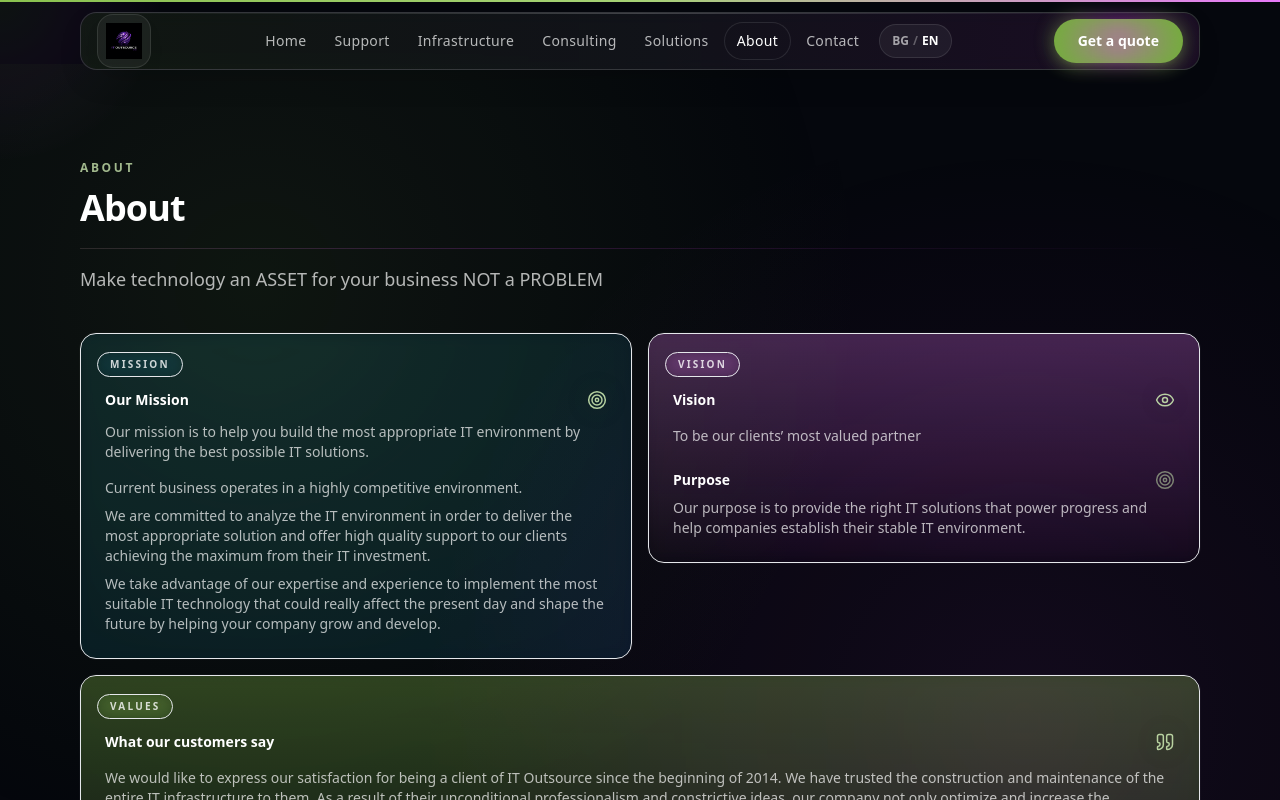
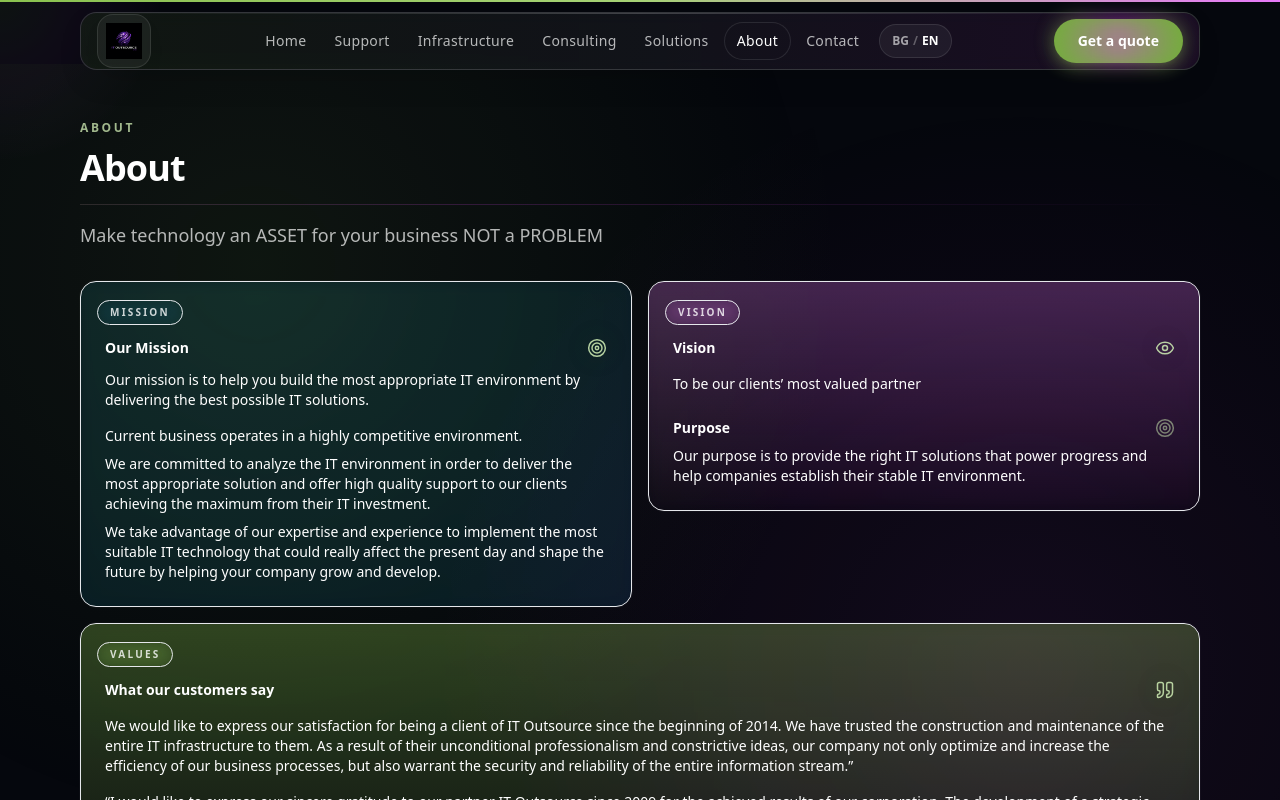
Before and after one commit to gushterovstefan/itosite, a React (Vite) app in the folder website/: page /about in a window 1280 px wide. Shown: the top 800 px of the page. Built offline with nearby package versions, Linux system fonts and the light colour scheme.

Commit message:
Fix page spacing and content visibility

```diff
--- a/website/src/components/Section.jsx
+++ b/website/src/components/Section.jsx
@@ -1,44 +1,26 @@
-import { motion } from 'framer-motion'
-import Reveal from './Reveal.jsx'
-
 export default function Section({ eyebrow, title, lead, children, tight = false, bg = true, className = '' }) {
   return (
     <section
       className={
-        (tight ? 'py-8 md:py-10' : 'py-16 md:py-24') +
+        (tight ? 'py-8 md:py-10' : 'py-10 md:py-14') +
         (bg ? ' section-bg' : '') +
         (className ? ` ${className}` : '')
       }
     >
       <div className="mx-auto max-w-6xl px-4">
         {eyebrow ? (
-          <Reveal>
-            <motion.div
-              initial={{ opacity: 0, y: 6 }}
-              whileInView={{ opacity: 1, y: 0 }}
-              viewport={{ once: true, amount: 0.4 }}
-              transition={{ duration: 0.35, ease: [0.22, 1, 0.36, 1] }}
-              className="text-xs font-semibold uppercase tracking-[0.22em] text-brand-200/80"
-            >
-              {eyebrow}
-            </motion.div>
-          </Reveal>
-        ) : null}
-        {title ? (
-          <Reveal delay={0.04}>
-            <h2 className="mt-3 h2">{title}</h2>
-          </Reveal>
+          <div className="text-xs font-semibold uppercase tracking-[0.22em] text-brand-200/80">
+            {eyebrow}
+          </div>
         ) : null}
 
-        {/* animated divider */}
-        {(eyebrow || title) ? <div className="mt-5 section-divider" aria-hidden="true" /> : null}
+        {title ? <h2 className="mt-3 h2">{title}</h2> : null}
 
-        {lead ? (
-          <Reveal delay={0.08}>
-            <p className="mt-4 max-w-3xl prose-lead">{lead}</p>
-          </Reveal>
-        ) : null}
-        {children ? <div className="mt-10">{children}</div> : null}
+        {(eyebrow || title) ? <div className="mt-4 section-divider" aria-hidden="true" /> : null}
+
+        {lead ? <p className="mt-4 max-w-3xl prose-lead">{lead}</p> : null}
+
+        {children ? <div className="mt-8">{children}</div> : null}
       </div>
     </section>
   )
--- a/website/src/pages/About.jsx
+++ b/website/src/pages/About.jsx
@@ -16,8 +16,8 @@ export default function About() {
               <div className="text-sm font-semibold">{c.missionTitle}</div>
               <Icon as={icons.mission} />
             </div>
-            <div className="mt-3 text-sm text-white/70">{c.missionLead}</div>
-            <div className="mt-4 space-y-2 text-sm text-white/70">
+            <div className="mt-3 text-sm text-white/78">{c.missionLead}</div>
+            <div className="mt-4 space-y-2 text-sm text-white/78">
               {c.missionBody.map((p) => (
                 <p key={p}>{p}</p>
               ))}
@@ -29,7 +29,7 @@ export default function About() {
               <div className="text-sm font-semibold">{c.visionTitle}</div>
               <Icon as={icons.vision} />
             </div>
-            <div className="mt-4 space-y-2 text-sm text-white/70">
+            <div className="mt-4 space-y-2 text-sm text-white/78">
               {c.visionBody.map((p) => (
                 <p key={p}>{p}</p>
               ))}
@@ -38,7 +38,7 @@ export default function About() {
               <div className="text-sm font-semibold">{c.purposeTitle}</div>
               <Icon as={icons.mission} className="opacity-60" />
             </div>
-            <div className="mt-2 space-y-2 text-sm text-white/70">
+            <div className="mt-2 space-y-2 text-sm text-white/78">
               {c.purposeBody.map((p) => (
                 <p key={p}>{p}</p>
               ))}
@@ -52,7 +52,7 @@ export default function About() {
               <div className="text-sm font-semibold">{c.testimonialsTitle}</div>
               <Icon as={icons.testimonial} />
             </div>
-            <div className="mt-4 space-y-4 text-sm text-white/70">
+            <div className="mt-4 space-y-4 text-sm text-white/78">
               {c.testimonials.map((t) => (
                 <p key={t}>{t}</p>
               ))}
--- a/website/src/pages/Consulting.jsx
+++ b/website/src/pages/Consulting.jsx
@@ -11,7 +11,7 @@ export default function Consulting() {
   return (
     <div>
       <Section eyebrow={ui.consulting} title={c.title} lead={c.lead}>
-        <p className="-mt-2 max-w-3xl text-sm text-white/70 md:text-base">{c.subline}</p>
+        <p className="-mt-2 max-w-3xl text-sm text-white/78 md:text-base">{c.subline}</p>
 
         <div className="mt-10 grid gap-4 lg:grid-cols-2">
           {c.cards.map((card, i) => (
--- a/website/src/pages/Contact.jsx
+++ b/website/src/pages/Contact.jsx
@@ -17,21 +17,21 @@ export default function Contact() {
               <div className="text-sm font-semibold">{ui.phoneLabel}</div>
               <Icon as={icons.phone} />
             </div>
-            <div className="mt-2 text-sm text-white/70">{c.phone}</div>
+            <div className="mt-2 text-sm text-white/78">{c.phone}</div>
           </Card>
           <Card className="md:col-span-1" revealDelay={0.10}>
             <div className="flex items-start justify-between gap-4">
               <div className="text-sm font-semibold">{ui.emailLabel}</div>
               <Icon as={icons.mail} />
             </div>
-            <div className="mt-2 text-sm text-white/70">{c.email}</div>
+            <div className="mt-2 text-sm text-white/78">{c.email}</div>
           </Card>
           <Card className="md:col-span-1" revealDelay={0.16}>
             <div className="flex items-start justify-between gap-4">
               <div className="text-sm font-semibold">{ui.writeUs}</div>
               <Icon as={icons.message} />
             </div>
-            <p className="mt-2 text-sm text-white/70">
+            <p className="mt-2 text-sm text-white/78">
               (Demo) For the development phase we can keep this as a simple form (no database) and later wire it to email/CRM.
             </p>
             <form className="mt-5 space-y-3">
--- a/website/src/pages/Infrastructure.jsx
+++ b/website/src/pages/Infrastructure.jsx
@@ -11,8 +11,8 @@ export default function Infrastructure() {
   return (
     <div>
       <Section eyebrow={ui.infrastructure} title={c.title} lead={c.lead}>
-        <p className="-mt-2 max-w-3xl text-sm text-white/70 md:text-base">{c.subline}</p>
-        <p className="mt-4 max-w-3xl text-sm text-white/60">{c.punchline}</p>
+        <p className="-mt-2 max-w-3xl text-sm text-white/78 md:text-base">{c.subline}</p>
+        <p className="mt-4 max-w-3xl text-sm text-white/70">{c.punchline}</p>
 
         <div className="mt-10 grid gap-4 lg:grid-cols-2">
           {c.cards.map((card, i) => (
--- a/website/src/pages/Solutions.jsx
+++ b/website/src/pages/Solutions.jsx
@@ -10,7 +10,7 @@ export default function Solutions() {
   return (
     <div>
       <Section eyebrow={content.shared.ui.solutions} title={c.title} lead={c.lead}>
-        <p className="-mt-2 max-w-3xl text-sm text-white/70 md:text-base">{c.subline}</p>
+        <p className="-mt-2 max-w-3xl text-sm text-white/78 md:text-base">{c.subline}</p>
 
         <div className="mt-10 grid gap-4 lg:grid-cols-2">
           {c.cards.map((card, i) => (
--- a/website/src/pages/Support.jsx
+++ b/website/src/pages/Support.jsx
@@ -12,8 +12,8 @@ export default function Support() {
   return (
     <div>
       <Section eyebrow={ui.support} title={c.title} lead={c.lead}>
-        <p className="-mt-2 max-w-3xl text-sm text-white/70 md:text-base">{c.subline}</p>
-        <p className="mt-4 max-w-3xl text-sm text-white/60">{c.credibility}</p>
+        <p className="-mt-2 max-w-3xl text-sm text-white/78 md:text-base">{c.subline}</p>
+        <p className="mt-4 max-w-3xl text-sm text-white/70">{c.credibility}</p>
 
         <div className="mt-10 grid gap-4 lg:grid-cols-3">
           {/* Card 1 */}
```
Also changed, not shown: website/src/pages/Home.jsx (+4 -4 lines).
